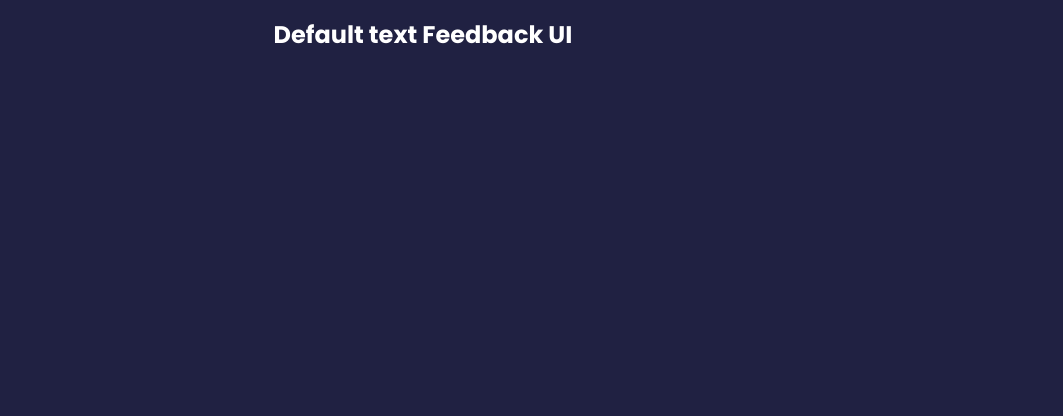
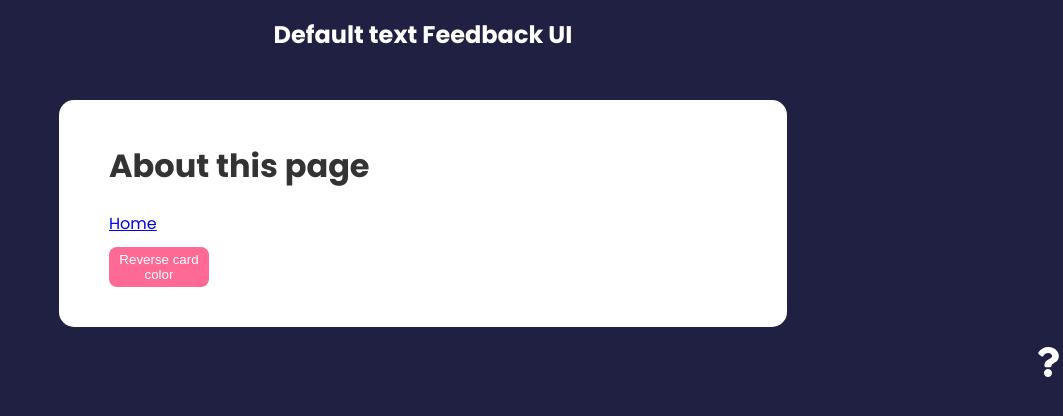
Before and after one commit to IgorZn/react_feedbacj_ui, a React (Create React App) app: page /about in a window 1280 px wide. Shown: the top 416 px of the page, without its empty margins (217-1280 px from the left). Built offline with nearby package versions, Linux system fonts and the light colour scheme.

Commit message:
5 NavLink & useParams

```diff
--- a/src/App.js
+++ b/src/App.js
@@ -7,6 +7,7 @@
 import FeedbackStats from "./components/FeedbackStats";
 import FeedbackForm from "./components/FeedbackForm";
 import About from "./pages/About";
+import AboutIconLink from "./components/AboutIconLink";
 
 function App() {
     const [feedback, setFeedback] = useState(FeedbackData);
@@ -28,6 +29,7 @@
                         <Route path="/about" element={<About/>}/>
                     </Routes>
                 </div>
+                <AboutIconLink/>
             </BrowserRouter>
 
         </>
--- /dev/null
+++ b/src/components/AboutIconLink.jsx
@@ -0,0 +1,19 @@
+import React from 'react';
+import {FaQuestion} from "react-icons/fa";
+import {Link} from 'react-router-dom'
+
+function AboutIconLink(props) {
+    return (
+        <div className={"about-link"}>
+            <Link to={{
+                pathname: "/about",
+                search: "?sort=name",
+                hash: '#hello'
+            }}>
+                <FaQuestion size={30}/>
+            </Link>
+        </div>
+    );
+}
+
+export default AboutIconLink;
--- a/src/pages/About.jsx
+++ b/src/pages/About.jsx
@@ -1,8 +1,17 @@
 import React from 'react';
+import {Link} from 'react-router-dom'
+import Card from "../components/shared/Card";
 
 function About(props) {
     return (
-        <div></div>
+        <Card>
+            <div className={"about"}>
+                <h1>About this page</h1>
+                <p>
+                    <Link to={'/'}>Home</Link>
+                </p>
+            </div>
+        </Card>
     );
 }
 
```
